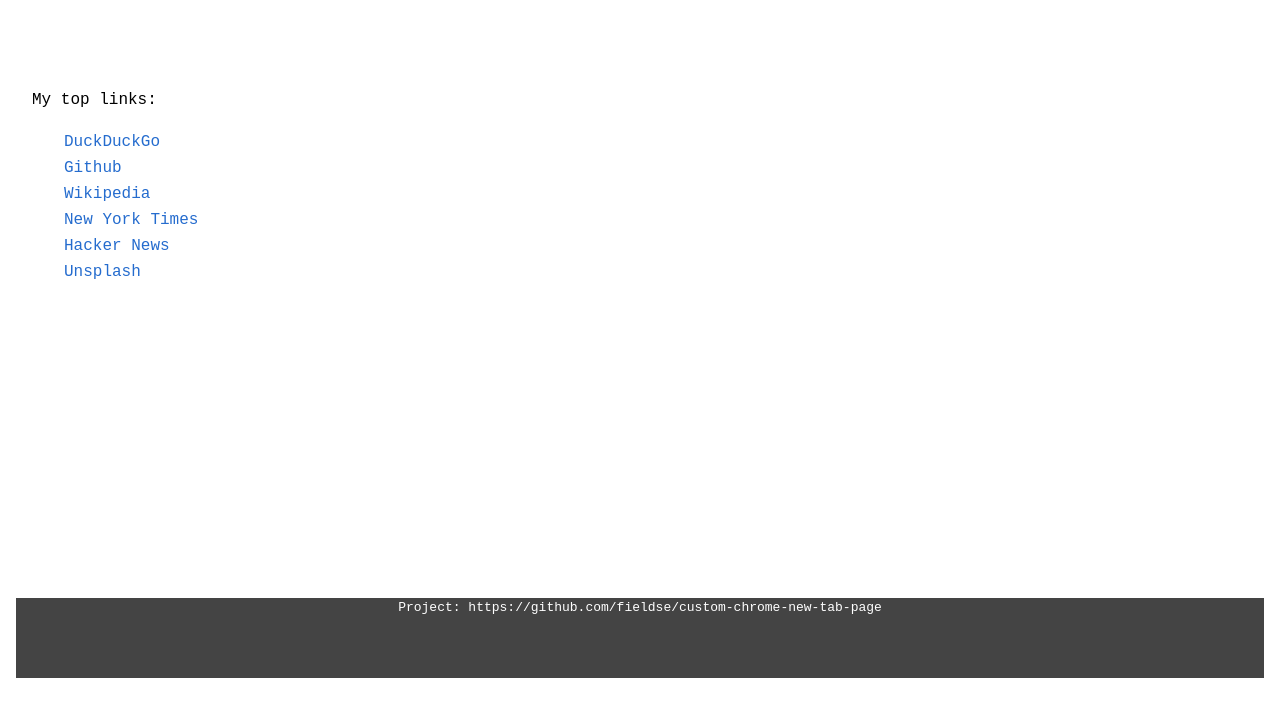
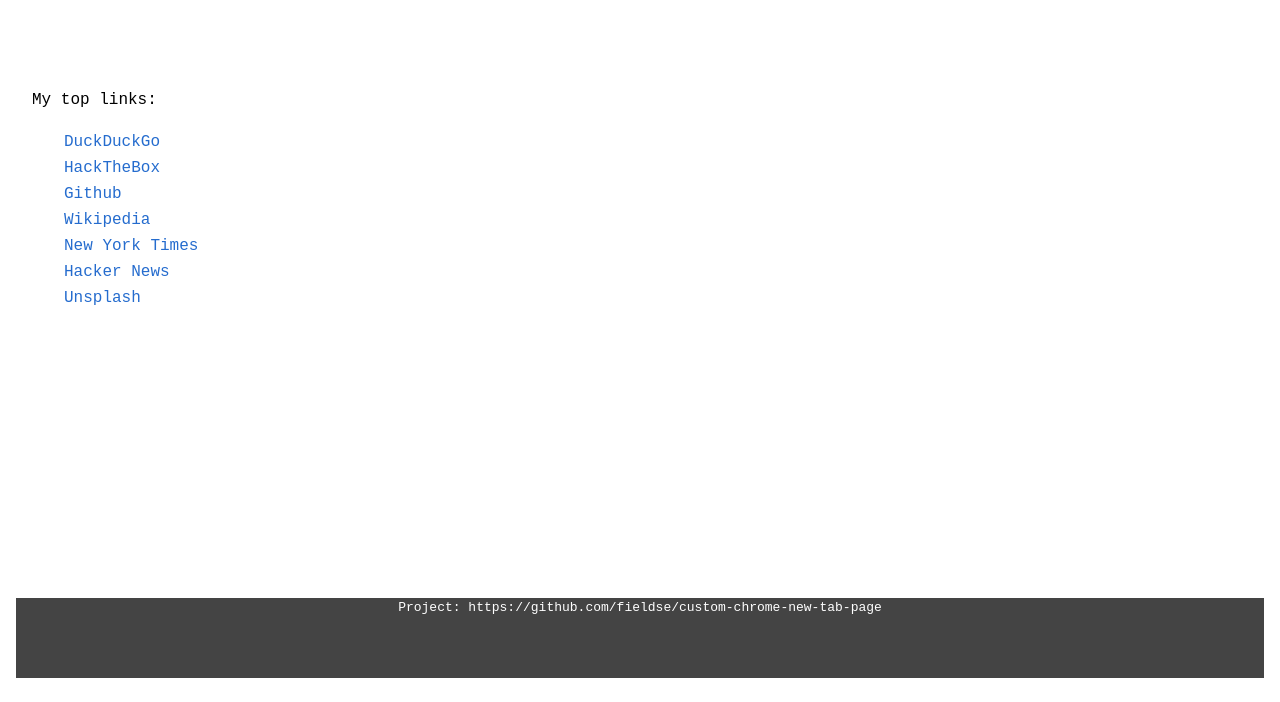
Before and after one commit to fieldse/custom-chrome-new-tab-page, a browser extension: page custom-tab.html in a window 1280 px wide. Shown: the part 146-848 px from the top of the page. Drawn offline with Linux system fonts and the light colour scheme.

Commit message:
add hackthebox to links

```diff
--- a/custom-tab.html
+++ b/custom-tab.html
@@ -15,6 +15,7 @@
       <p>My top links:</p>
       <ul class="nobullets">
         <li><a href="https://duckduckgo.com">DuckDuckGo</a></li>
+        <li><a href="https://www.hackthebox.com/">HackTheBox</a></li>
         <li><a href="https://github.com">Github</a></li>
         <li><a href="https://en.wikipedia.org">Wikipedia</a></li>
         <li><a href="https://nytimes.com">New York Times</a></li>
```
